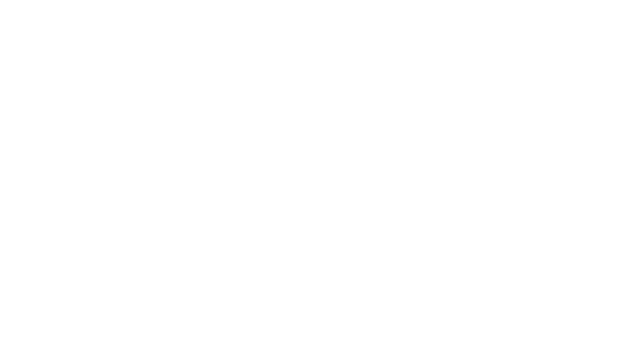
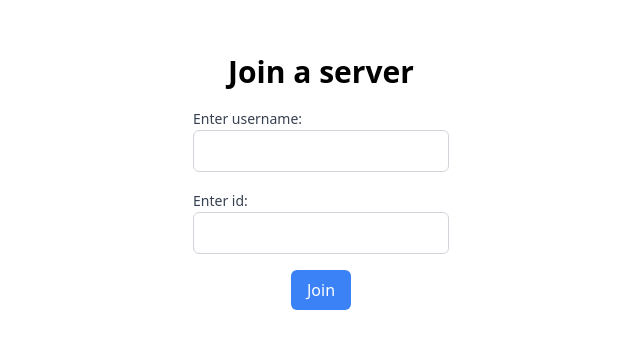
Before and after one commit to johntonnang/drawing-game, a React (Vite) app: page /join in a window 1280 px wide. Before the commit this address had no page. Shown: the part 218-566 px from the top of the page, without its empty margins (319-959 px from the left). Built offline with nearby package versions, Linux system fonts and the light colour scheme.

Commit message:
config firebase

```diff
--- a/package.json
+++ b/package.json
@@ -10,6 +10,8 @@
     "preview": "vite preview"
   },
   "dependencies": {
+    "@firebase/firestore": "^3.13.0",
+    "firebase": "^9.23.0",
     "react": "^18.2.0",
     "react-dom": "^18.2.0",
     "react-router-dom": "^6.14.1"
@@ -25,6 +27,7 @@
     "eslint-plugin-react-hooks": "^4.6.0",
     "eslint-plugin-react-refresh": "^0.3.4",
     "postcss": "^8.4.24",
+    "prettier": "2.8.8",
     "tailwindcss": "^3.3.2",
     "typescript": "^5.0.2",
     "vite": "^4.3.9"
--- a/src/App.tsx
+++ b/src/App.tsx
@@ -1,13 +1,21 @@
-import { Routes, Route } from "react-router-dom"
+import { Routes, Route } from 'react-router-dom';
 
-import HomeView from "./routes/HomeView"
+import HomeView from './routes/HomeView';
+import CreateView from './routes/CreateView';
+import JoinView from './routes/JoinView';
+import InstructionsView from './routes/InstructionsView';
+import LobbyView from './routes/LobbyView';
 
 function App() {
   return (
     <Routes>
       <Route path="/" element={<HomeView />} />
+      <Route path="/create" element={<CreateView />} />
+      <Route path="/join" element={<JoinView />} />
+      <Route path="/instructions" element={<InstructionsView />} />
+      <Route path="/lobby" element={<LobbyView />} />
     </Routes>
-  )
+  );
 }
 
-export default App
+export default App;
--- /dev/null
+++ b/src/firebase.ts
@@ -0,0 +1,13 @@
+import { initializeApp } from 'firebase/app';
+import { getFirestore } from 'firebase/firestore';
+const firebaseConfig = {
+  apiKey: 'AIzaSyB9VeROIAmnltJ-IFNY6L02VltR-jb2lrc',
+  authDomain: 'drawing-game-e4a43.firebaseapp.com',
+  projectId: 'drawing-game-e4a43',
+  storageBucket: 'drawing-game-e4a43.appspot.com',
+  messagingSenderId: '926915438893',
+  appId: '1:926915438893:web:bcc92dda894f64203d0ba4',
+};
+
+const app = initializeApp(firebaseConfig);
+export const db = getFirestore(app);
--- /dev/null
+++ b/src/routes/CreateView.tsx
@@ -0,0 +1,5 @@
+function CreateView() {
+  return <>Create </>;
+}
+
+export default CreateView;
--- a/src/routes/HomeView.tsx
+++ b/src/routes/HomeView.tsx
@@ -1,11 +1,11 @@
-import HomePage from "../components/HomePage"
+import HomePage from '../components/HomePage';
 
 function HomeView() {
   return (
     <>
       <HomePage />
     </>
-  )
+  );
 }
 
-export default HomeView
+export default HomeView;
--- /dev/null
+++ b/src/routes/InstructionsView.tsx
@@ -0,0 +1,5 @@
+function InstructionsView() {
+  return <>Instruction</>;
+}
+
+export default InstructionsView;
--- /dev/null
+++ b/src/routes/JoinView.tsx
@@ -0,0 +1,53 @@
+import { useState } from 'react';
+function JoinView() {
+  const [userName, setUserName] = useState('');
+  const [id, setId] = useState('');
+
+  const handleSaveAndNavigate = () => {
+    window.location.href = '/lobby';
+  };
+
+  return (
+    <div className="flex flex-col items-center justify-center min-h-screen">
+      <h1 className="text-3xl font-bold mb-4">Join a server</h1>
+      <div className="w-64">
+        <label
+          htmlFor="field1"
+          className="text-sm font-medium text-gray-700 mb-2"
+        >
+          Enter username:
+        </label>
+        <input
+          id="field1"
+          type="text"
+          className="border border-gray-300 px-3 py-2 rounded-md w-full"
+          value={userName}
+          onChange={(e) => setUserName(e.target.value)}
+        />
+      </div>
+      <div className="mt-4 w-64">
+        <label
+          htmlFor="field2"
+          className="text-sm font-medium text-gray-700 mb-2"
+        >
+          Enter id:
+        </label>
+        <input
+          id="field2"
+          type="text"
+          className="border border-gray-300 px-3 py-2 rounded-md w-full"
+          value={id}
+          onChange={(e) => setId(e.target.value)}
+        />
+      </div>
+      <button
+        className="bg-blue-500 text-white px-4 py-2 rounded-md mt-4"
+        onClick={handleSaveAndNavigate}
+      >
+        Join
+      </button>
+    </div>
+  );
+}
+
+export default JoinView;
--- /dev/null
+++ b/src/routes/LobbyView.tsx
@@ -0,0 +1,72 @@
+import { collection, getDocs } from 'firebase/firestore';
+import { db } from '../firebase';
+import { useState, useEffect } from 'react';
+
+const LobbyView = () => {
+  const handleStartGame = () => {
+    console.log('Spelet har startats');
+  };
+
+  const [players, setPlayers] = useState<
+    {
+      name: string;
+      id: string;
+    }[]
+  >([]);
+  const [roomId, setRoomId] = useState('');
+  const fetchPost = async () => {
+    await getDocs(collection(db, 'Rooms')).then((querySnapshot) => {
+      const newData = querySnapshot.docs.map((doc) => ({
+        id: doc.id,
+        players: doc.data().players,
+        roomId: doc.data().roomId,
+      }));
+      console.log(newData[0].roomId);
+      setPlayers(newData[0].players);
+      setRoomId(newData[0].roomId);
+    });
+  };
+
+  useEffect(() => {
+    fetchPost();
+  }, []);
+
+  return (
+    <div className="flex flex-col items-center justify-center min-h-screen">
+      <h1 className="text-3xl font-bold mb-4">Lobby</h1>
+      <div className="flex flex-row w-4/5 space-x-4">
+        <div className="w-1/3">
+          <h2 className="text-lg font-medium mb-2">Spelare</h2>
+          <ul className="border border-gray-300 px-3 py-2 rounded-md mb-4">
+            {players.map((player, index) => (
+              <li key={index} className="mb-2">
+                {player.name}
+              </li>
+            ))}
+          </ul>
+        </div>
+        <div className="w-1/3">
+          <h2 className="text-lg font-medium mb-2">Spel-ID</h2>
+          <p className="border border-gray-300 px-3 py-2 rounded-md mb-4">
+            {roomId}
+          </p>
+        </div>
+        <div className="w-1/3">
+          <h2 className="text-lg font-medium mb-2">Spelregler</h2>
+          <ul className="border border-gray-300 px-3 py-2 rounded-md mb-4">
+            <li>Tid: 10 minuter</li>
+            <li>Antal rundor: 3</li>
+          </ul>
+        </div>
+      </div>
+      <button
+        className="bg-blue-500 text-white px-4 py-2 rounded-md"
+        onClick={handleStartGame}
+      >
+        Starta spelet
+      </button>
+    </div>
+  );
+};
+
+export default LobbyView;
```
Also changed, not shown: 2 other files (tests, documents, lock files or other folders).
